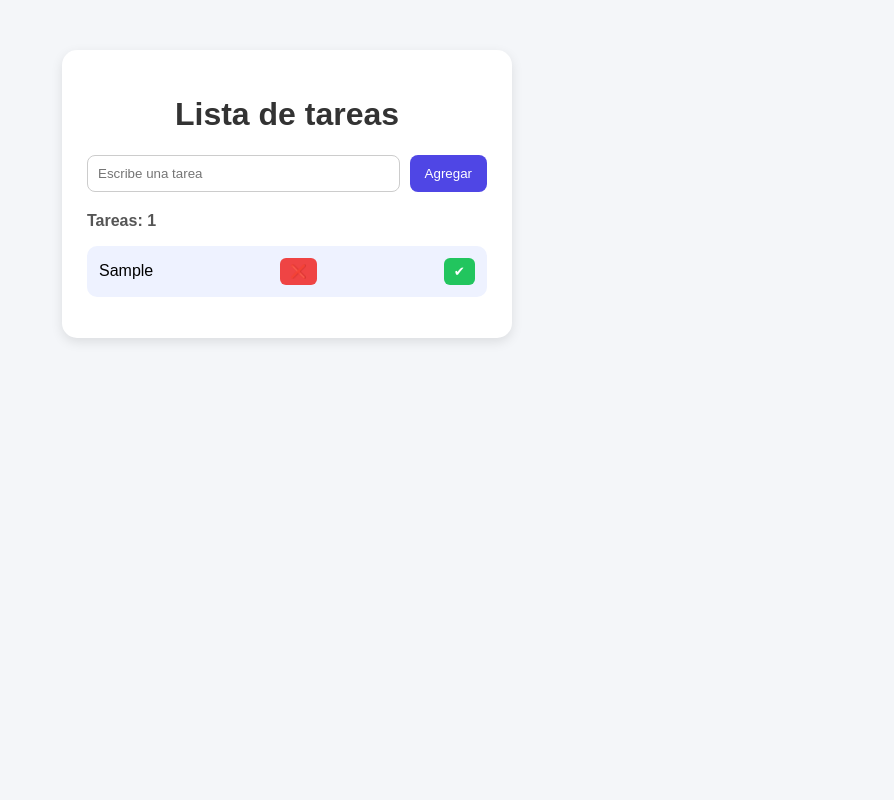
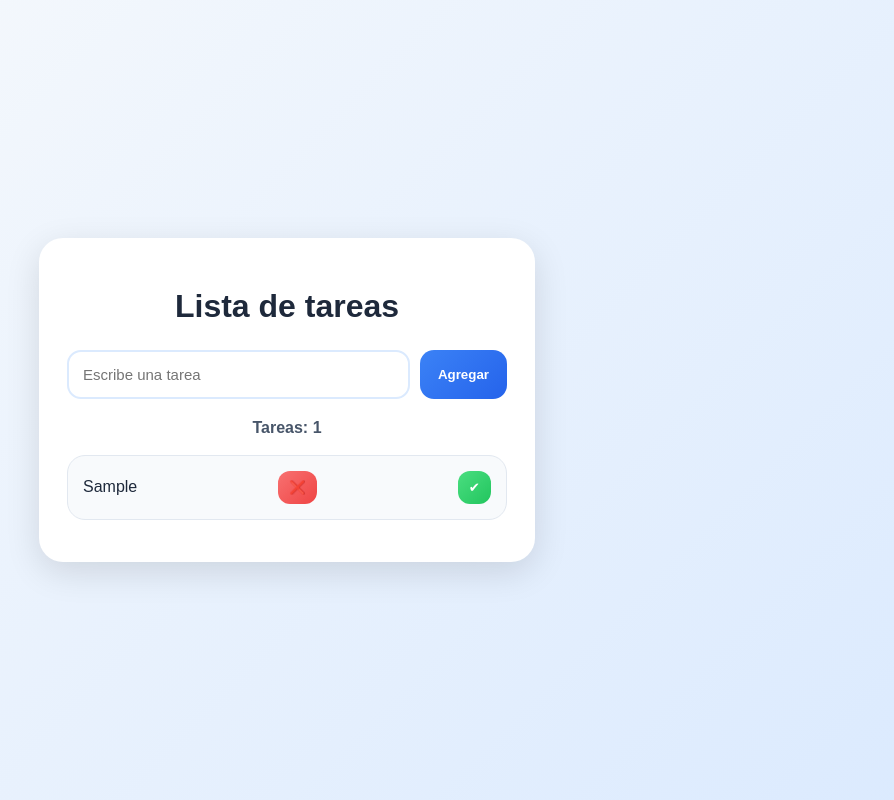
Before and after one commit to DARWINZR98/todo-list-contador, a plain HTML site: page index.html in a window 1280 px wide. Both pictures are taken after typing "Sample" into the empty fields and a click on the button "Agregar". Shown: the whole page, without its empty margins (353-1247 px from the left). Drawn offline with Linux system fonts and the light colour scheme.

Commit message:
Nuevo estili css

```diff
--- a/styles.css
+++ b/styles.css
@@ -1,107 +1,193 @@
-/* Fondo general */
+/* ===== Fondo general ===== */
 body{
+    margin: 0;
+    padding: 0;
+
     font-family: Arial, sans-serif;
-    background: #f4f6f9;
+
+    background:
+    linear-gradient(135deg, #f8fafc, #dbeafe);
+
+    min-height: 100vh;
+
     display: flex;
     justify-content: center;
-    margin-top: 50px;
+    align-items: center;
 }
 
-/* Caja principal */
+/* ===== Caja principal ===== */
 .container{
+    width: 440px;
+
     background: white;
-    width: 400px;
-    padding: 25px;
-    border-radius: 15px;
-    box-shadow: 0px 4px 12px rgba(0,0,0,0.1);
+
+    padding: 28px;
+
+    border-radius: 24px;
+
+    box-shadow:
+    0px 10px 35px rgba(0,0,0,0.12);
 }
 
-/* Título */
+/* ===== Título ===== */
 h1{
     text-align: center;
-    color: #333;
+
+    color: #1e293b;
+
+    margin-bottom: 25px;
+
+    font-size: 32px;
 }
 
-/* Input y botón */
+/* ===== Área input ===== */
 .input-area{
     display: flex;
+
     gap: 10px;
+
     margin-bottom: 20px;
 }
 
+/* ===== Input ===== */
 #inputTarea{
     flex: 1;
-    padding: 10px;
-    border: 1px solid #ccc;
-    border-radius: 8px;
+
+    padding: 14px;
+
+    border-radius: 14px;
+
+    border: 2px solid #dbeafe;
+
     outline: none;
-}
 
-#btnAgregar{
-    background: #4f46e5;
-    color: white;
-    border: none;
-    padding: 10px 15px;
-    border-radius: 8px;
-    cursor: pointer;
+    font-size: 15px;
+
     transition: 0.2s;
 }
 
-#btnAgregar:hover{
-    background: #4338ca;
+#inputTarea:focus{
+    border-color: #60a5fa;
+
+    box-shadow:
+    0px 0px 10px rgba(96,165,250,0.3);
 }
 
-/* Contador */
-#contador{
-    margin-bottom: 15px;
+/* ===== Botón agregar ===== */
+#btnAgregar{
+    border: none;
+
+    padding: 14px 18px;
+
+    border-radius: 14px;
+
+    cursor: pointer;
+
+    color: white;
+
     font-weight: bold;
-    color: #555;
+
+    background:
+    linear-gradient(135deg, #3b82f6, #2563eb);
+
+    transition: 0.25s;
 }
 
-/* Lista */
+#btnAgregar:hover{
+    transform: translateY(-2px) scale(1.04);
+
+    box-shadow:
+    0px 8px 18px rgba(59,130,246,0.35);
+}
+
+/* ===== Contador ===== */
+#contador{
+    text-align: center;
+
+    color: #475569;
+
+    margin-bottom: 18px;
+
+    font-weight: bold;
+}
+
+/* ===== Lista ===== */
 #lista{
     padding: 0;
+    margin: 0;
 }
 
-/* Cada tarea */
+/* ===== Cada tarea ===== */
 #lista li{
     list-style: none;
-    background: #eef2ff;
-    margin-bottom: 10px;
-    padding: 12px;
-    border-radius: 10px;
+
+    background: #f8fafc;
+
+    margin-bottom: 14px;
+
+    padding: 15px;
+
+    border-radius: 18px;
 
     display: flex;
     align-items: center;
     justify-content: space-between;
+
     gap: 8px;
+
+    color: #1e293b;
+
+    transition: 0.25s;
+
+    border: 1px solid #e2e8f0;
 }
 
-/* Botones dentro del li */
+/* Hover tarea */
+#lista li:hover{
+    transform: translateY(-2px);
+
+    background: #eff6ff;
+}
+
+/* ===== Botones de tareas ===== */
 #lista li button{
     border: none;
-    padding: 6px 10px;
-    border-radius: 6px;
+
     cursor: pointer;
+
+    padding: 9px 11px;
+
+    border-radius: 12px;
+
     transition: 0.2s;
 }
 
-/* Botón completar */
+/* ===== Botón eliminar ===== */
+.btn-eliminar{
+    background:
+    linear-gradient(135deg, #f87171, #ef4444);
+
+    color: white;
+}
+
+.btn-eliminar:hover{
+    transform: scale(1.08);
+
+    box-shadow:
+    0px 5px 14px rgba(239,68,68,0.35);
+}
+
+/* ===== Botón completar ===== */
 #lista li button:last-child{
-    background: #22c55e;
+    background:
+    linear-gradient(135deg, #4ade80, #22c55e);
+
     color: white;
 }
 
 #lista li button:last-child:hover{
-    background: #16a34a;
+    transform: scale(1.08);
+
+    box-shadow:
+    0px 5px 14px rgba(34,197,94,0.35);
 }
-
-/* Botón eliminar */
-.btn-eliminar{
-    background: #ef4444;
-    color: white;
-}
-
-.btn-eliminar:hover{
-    background: #dc2626;
-}
```
